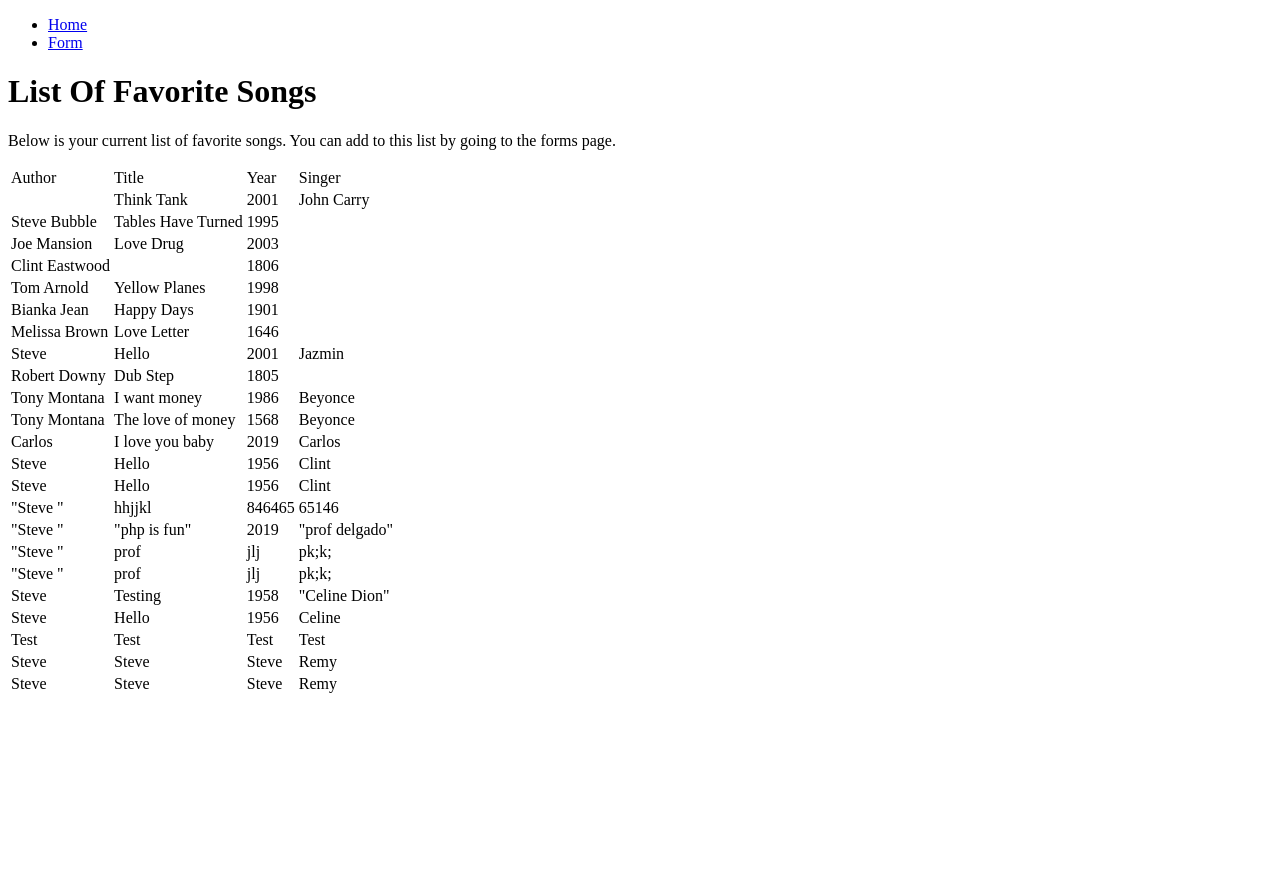
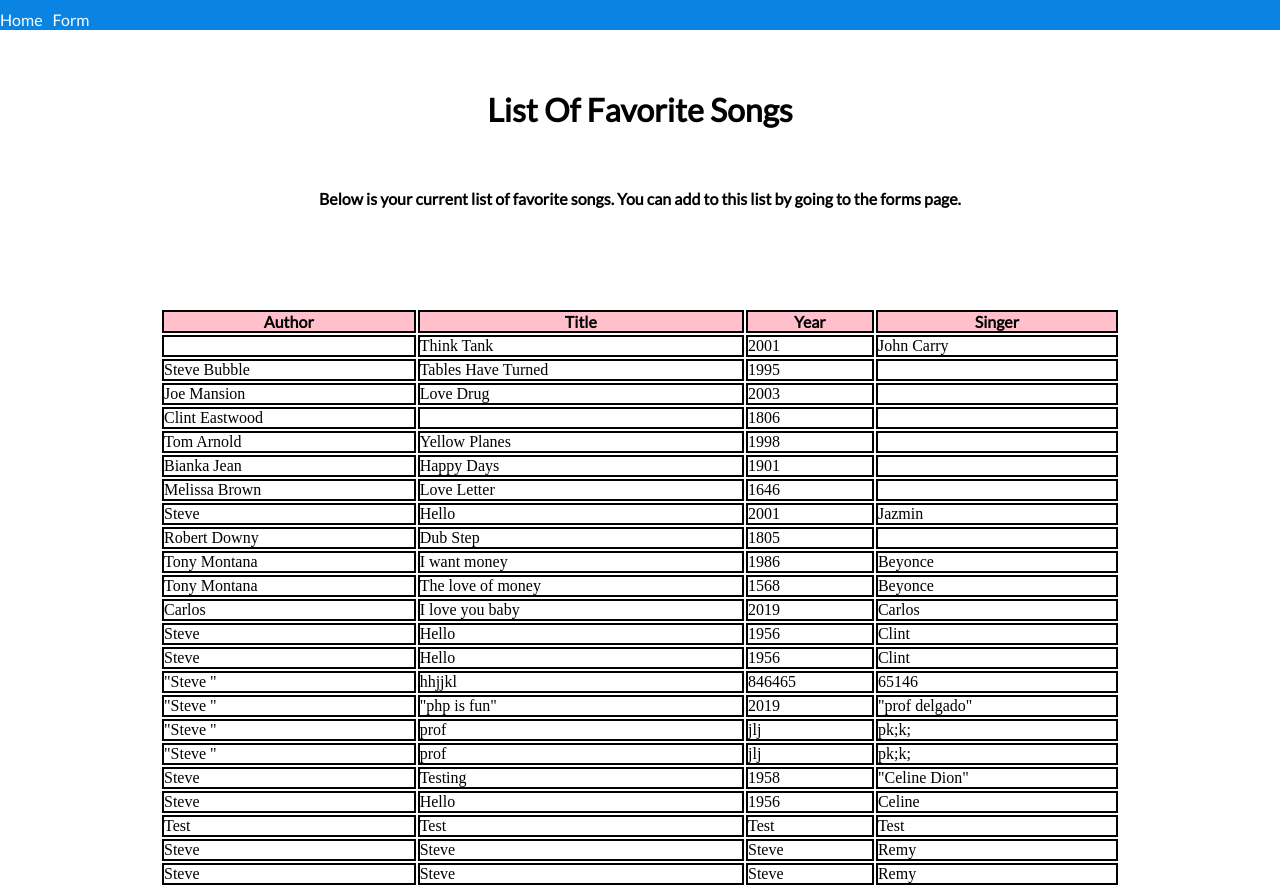
Before and after one commit to sbienaime/FavoriteSongsPhPMySQL-, a PHP site: page /homepage.php in a window 1280 px wide. Before the commit the page ends 693 px from the top, so only its background shows below. Run offline with PHP 8.4, Linux system fonts and the light colour scheme.

Commit message:
style.css update

```diff
--- a/style.css
+++ b/style.css
@@ -1,75 +1,120 @@
-<!DOCTYPE html>
-<!--
+/*
 To change this license header, choose License Headers in Project Properties.
 To change this template file, choose Tools | Templates
 and open the template in the editor.
--->
-<html>
-    <head>
-        <meta charset="UTF-8">
-        <title></title>
+*/
+/*
+    Created on : Feb 8, 2019, 12:13:48 PM
+    Author     : remyb
+*/
 
-         <link rel="stylesheet" type="text/css" href="style.css">
-         <link href="https://fonts.googleapis.com/css?family=Lato" rel="stylesheet">
-    </head>
+* {
+
+padding:0;
+margin:0;
+border:0;}
 
 
- <body>
+h1{
+   margin-top:50px;
+
+   text-align: center;
+    padding-top:10px;
 
 
 
-        <!--// the navigation bar -->
-        <nav>
-        <!--this creates an unordered list inside of my navigation bar -->
-        <ul>
-       <!-- these are the list items aka the navigation butons -->
-        <!-- navigation buttons are links -->
+font-family: 'Lato', sans-serif;
 
-            <li><a href='index.php' >Home</a></li>
-             <li><a href='Dashboard.php' >Form</a> </li>
+}
+
+nav{
 
 
-        </ul>
-        </nav>
+ align-content: center;
+ height:30px;
 
-           <h1>  List Of Favorite Songs  </h1>
+ background-color:#0984e3;
+}
 
 
-        <p> Below is your current list of favorite songs. You can add to this list by going to the forms page.  </p>
-         <table>
-
-        <?php
-
-        session_start();
-        $file = file("favoritesongs1.csv");
-           $c =1;
-         foreach($file as $k) {
-             $entry = explode(",", $k);
-
-              $array_size = sizeof($entry);
-
-              for ($i = 0; $i < $array_size; $i++){
+ul {
 
 
 
-
-                  echo "<tr  class=row".$c.">";
-
-            for ($i = 0; $i < $array_size; $i++){
-                  echo "<td>". $entry[$i]. "</td>";
-            }
-
-              echo "</tr>";
-
-              }
-           $c++;
-         }
+list-style-type: none;
 
 
+padding-right:10px;
+}
+.row1{
+    text-align:center;
+     font-weight: bold;
+text-transform: capitalize;
+background-color:pink;
+font-family: 'Lato', sans-serif;
 
-        session_destroy();
-        ?>
 
-         </table>
-    </body>
-</html>
+}
+
+table{
+
+    margin-top:100px;
+    margin-left:auto;
+    margin-right:auto;
+
+    width:75%}
+td{
+
+    border: 2px;
+    border-style:solid;
+
+padding:0;
+margin:0;
+}
+table{
+
+
+}
+form{
+    position:relative;
+    width:900px;
+     margin:50px;
+
+    border-style:solid;
+
+     font-family: 'Lato', sans-serif;
+    border: 5px;}
+input{
+    text-align: center;
+    position:absolute;
+
+    left:75px;
+    margin:10px;
+
+    background-color:#fdcb6e;
+
+    border-style:solid; border: 50px;
+
+margin-left:auto;
+margin-right:auto;
+
+}
+p{
+    font-weight: bold;
+
+    padding-top:60px;
+    font-family: 'Lato', sans-serif;
+    text-align:center;}
+a{
+   text-decoration:none;
+    color:white;
+    font-family: 'Lato', sans-serif;
+    padding-bottom:10px;
+}
+li{
+  padding-right:10px;
+padding-top:10px;
+padding-bottom:0;
+float:left;
+padding-right:10px;
+}
```
Also changed, not shown: 1 other file.
